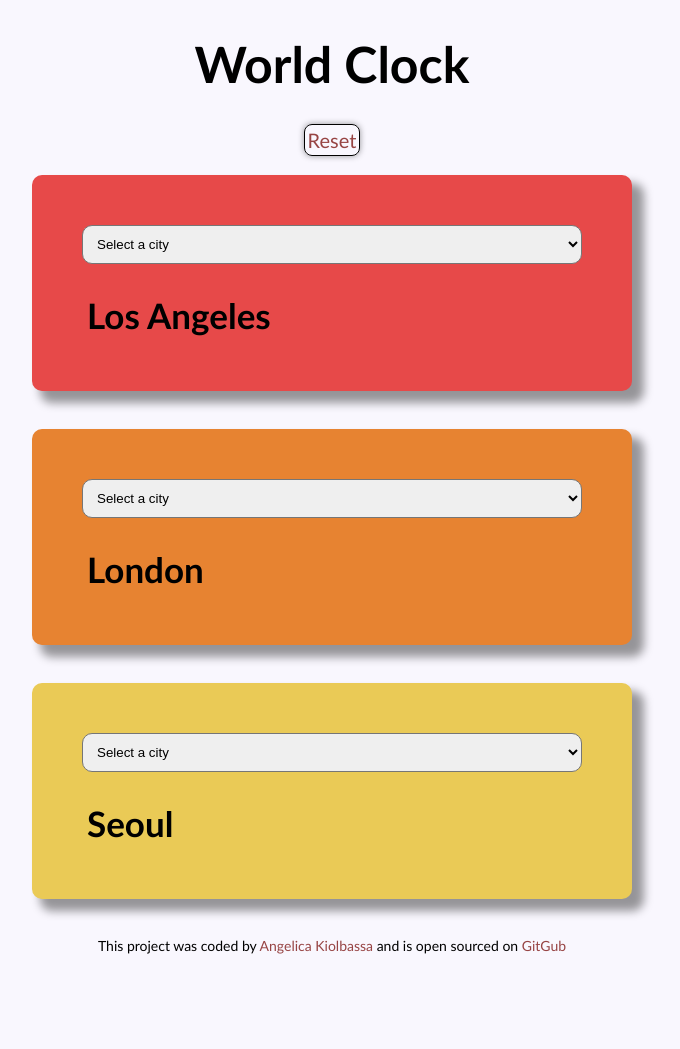
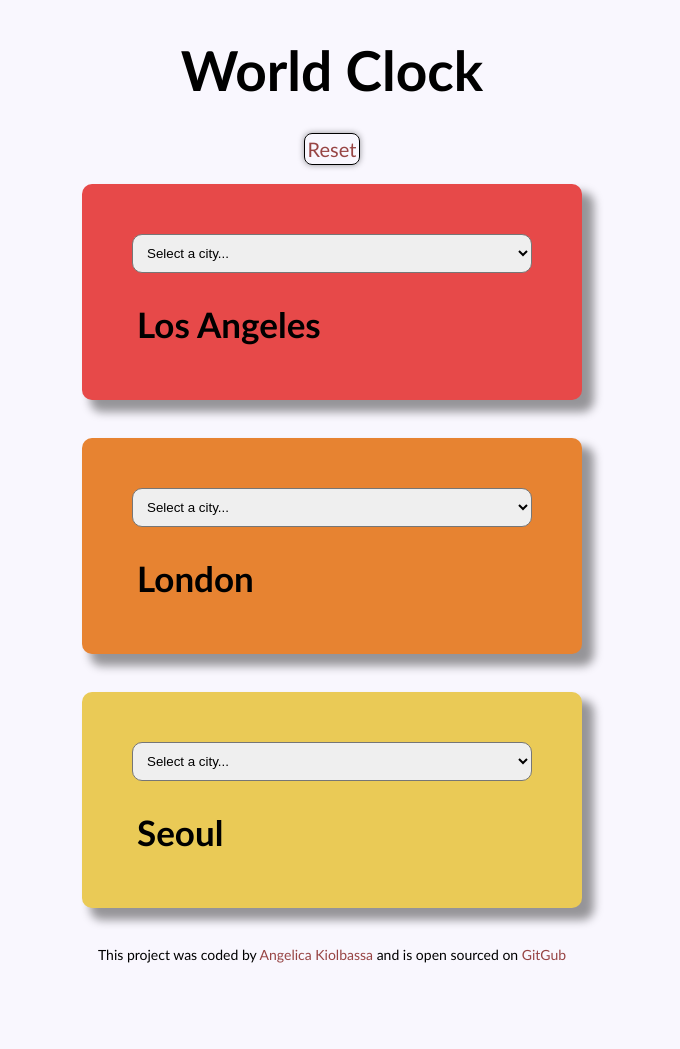
Before and after one commit to Angelica-Kiolbassa/Plus-add-on, a plain HTML site: page index.html in a window 1280 px wide. Shown: the whole page, without its empty margins (308-988 px from the left). Drawn offline with nearby package versions, Linux system fonts and the light colour scheme; a script that the page names is missing.

Commit message:
updated css
updated css

```diff
--- a/app.js
+++ b/app.js
@@ -1,6 +1,5 @@
 // city one results
 let cityOneElement = document.querySelector("#city-one");
-
 let cityOneDateElement = cityOneElement.querySelector(".date");
 let cityOneTimeElement = cityOneElement.querySelector(".time");
 let cityOneTime = moment().tz("America/Los_Angeles");
@@ -10,7 +9,6 @@ cityOneTimeElement.innerHTML = cityOneTime.format("h:mm [<small>]A[</small>]");
 
 // city two results
 let cityTwoElement = document.querySelector("#city-two");
-
 let cityTwoDateElement = cityTwoElement.querySelector(".date");
 let cityTwoTimeElement = cityTwoElement.querySelector(".time");
 let cityTwoTime = moment().tz("Europe/London");
@@ -20,7 +18,6 @@ cityTwoTimeElement.innerHTML = cityTwoTime.format("h:mm [<small>]A[</small>]");
 
 // city three results
 let cityThreeElement = document.querySelector("#city-three");
-
 let cityThreeDateElement = cityThreeElement.querySelector(".date");
 let cityThreeTimeElement = cityThreeElement.querySelector(".time");
 let cityThreeTime = moment().tz("Asia/Seoul");
--- a/index.html
+++ b/index.html
@@ -18,7 +18,7 @@
 
     <div class="container" id="container-one">
       <select name="" id="city-one-select">
-        <option value="select">Select a city</option>
+          <option>Select a city...</option>
         <option value="current">My location</option>
         <option value="America/Whitehorse">Whitehorse</option>
         <option value="America/New_York">New York</option>
@@ -26,7 +26,7 @@
       </select>
 
       <div id="city-one">
-        <div class="city" id="Los_Angeles">
+        <div class="city" id="los-angeles">
           <div>
             <h2>Los Angeles</h2>
             <div class="date"></div>
@@ -41,7 +41,7 @@
 
       <div class="container" id="container-two">
         <select name="" id="city-two-select">
-          <option value="select">Select a city</option>
+           <option>Select a city...</option>
           <option value="current">My location</option>
           <option value="Europe/Paris">Paris</option>
           <option value="Africa/Lagos">Lagos</option>
@@ -49,7 +49,7 @@
         </select>
 
         <div id="city-two">
-          <div class="city" id="London">
+          <div class="city" id="london">
             <div>
               <h2>London</h2>
               <div class="date"></div>
@@ -64,7 +64,7 @@
 
       <div class="container" id="container-three">
         <select name="" id="city-three-select">
-          <option value="select">Select a city</option>
+          <option>Select a city...</option>
           <option value="current">My location</option>
           <option value="Asia/Bangkok">Bangkok</option>
           <option value="Asia/Tokyo">Tokyo</option>
@@ -72,7 +72,7 @@
         </select>
 
         <div id="city-three">
-          <div class="city" id="Seoul">
+          <div class="city" id="seoul">
             <div>
               <h2>Seoul</h2>
               <div class="date"></div>
--- a/style.css
+++ b/style.css
@@ -14,7 +14,7 @@ footer {
 
 h1 {
   margin-bottom: 30px;
-  font-size: 50px;
+  font-size: 55px;
   text-align: center;
 }
 
@@ -74,9 +74,9 @@ a {
   background: #e74949;
   box-shadow: 10px 10px 10px 2px rgba(0.2, 0, 0, 0.4);
   border-radius: 10px;
-  margin: 40px;
+
   margin: 0 auto;
-  max-width: 500px;
+  max-width: 400px;
   padding: 50px;
 }
 
@@ -87,7 +87,7 @@ a {
   border-radius: 10px;
   margin: 40px;
   margin: 0 auto;
-  max-width: 500px;
+  max-width: 400px;
   padding: 50px;
 }
 
@@ -98,7 +98,7 @@ a {
   border-radius: 10px;
   margin: 40px;
   margin: 0 auto;
-  max-width: 500px;
+  max-width: 400px;
   padding: 50px;
 }
 
```
